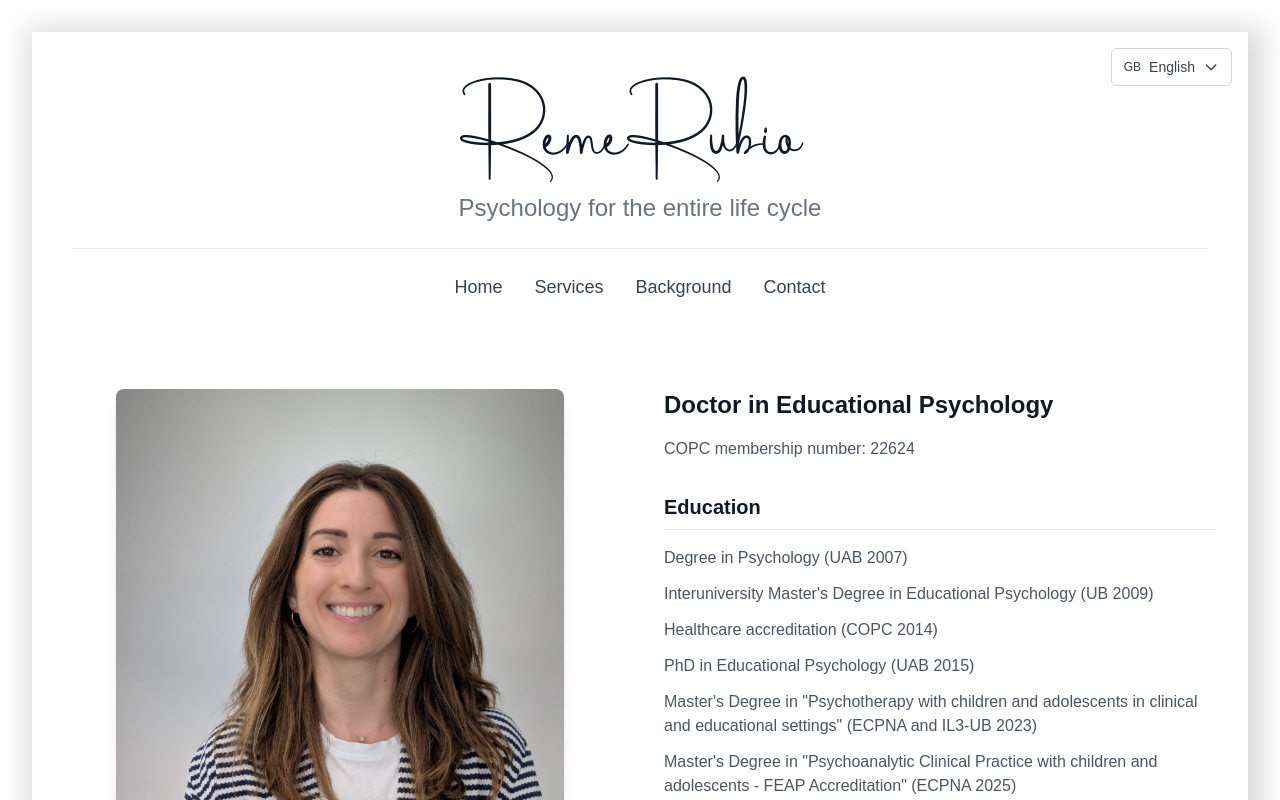
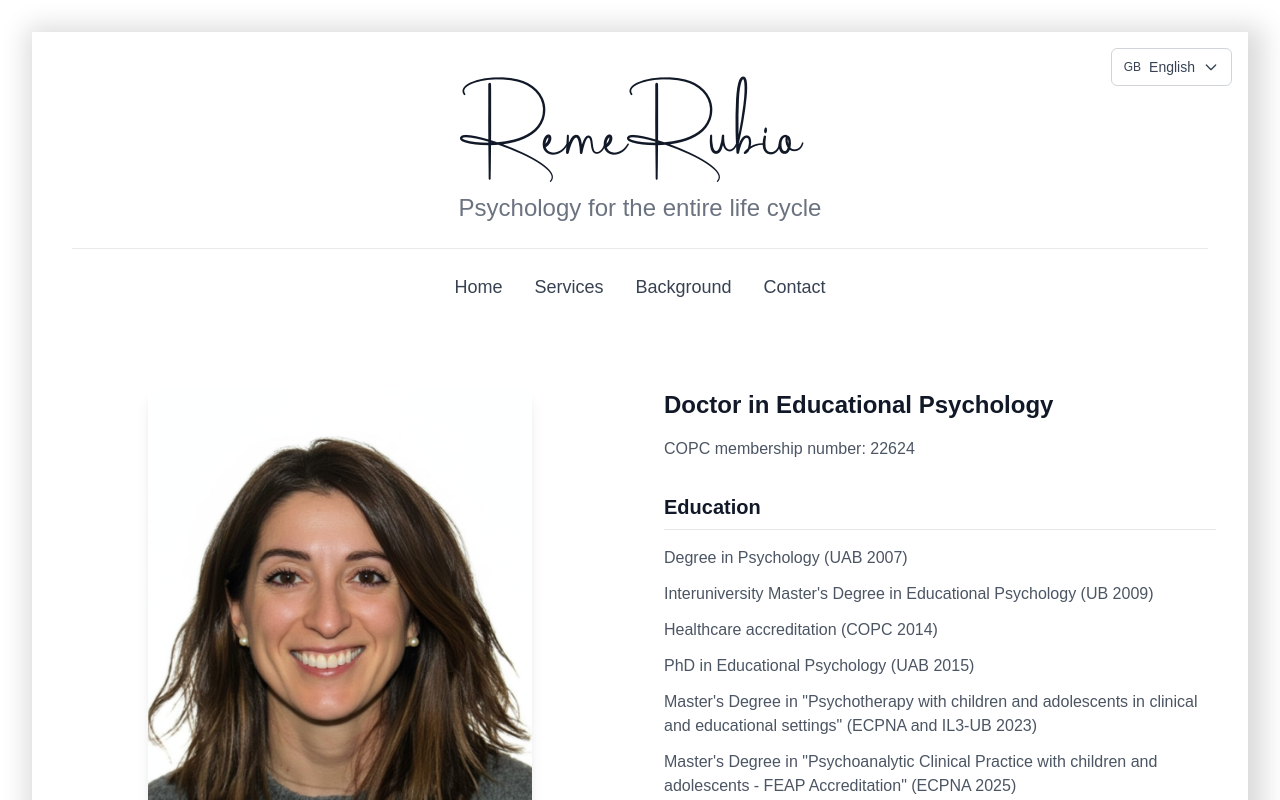
Before and after one commit to raulgimenez/webconsulta, a Next.js app: page /en/profile in a window 1280 px wide. Shown: the top 800 px of the page. Built offline with nearby package versions, Linux system fonts and the light colour scheme; a web font is replaced by a local one.

Commit message:
modify profile image/foto

```diff
--- a/src/components/ProfileContent.js
+++ b/src/components/ProfileContent.js
@@ -6,12 +6,12 @@ export default function ProfileContent({ profile, contactHref }) {
     <main className="max-w-7xl mx-auto px-4 sm:px-6 lg:px-8 py-12">
       <div className="grid grid-cols-1 lg:grid-cols-2 gap-12">
         <div className="w-full max-w-md mx-auto space-y-8">
-          <div className="relative aspect-[3/4] w-full">
+          <div className="relative aspect-[4/5] w-full max-w-xs mx-auto overflow-hidden rounded-lg shadow-lg sm:max-w-sm">
             <Image
-              src="/images/reme_low.jpg"
+              src="/images/reme_foto_perfil.jpeg"
               alt={profile.imageAlt}
               fill
-              className="object-cover rounded-lg shadow-lg"
+              className="object-cover object-center"
               priority
             />
           </div>
```
Also changed, not shown: public/images/reme_foto_perfil.jpeg (added).
